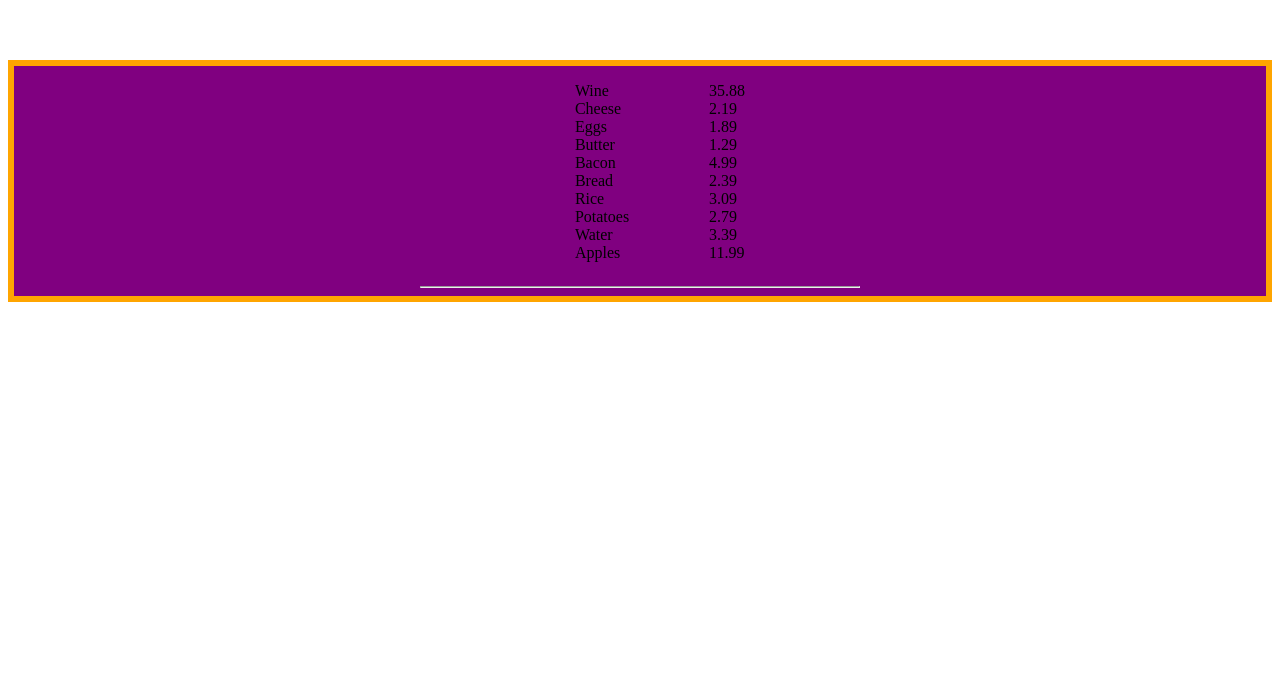
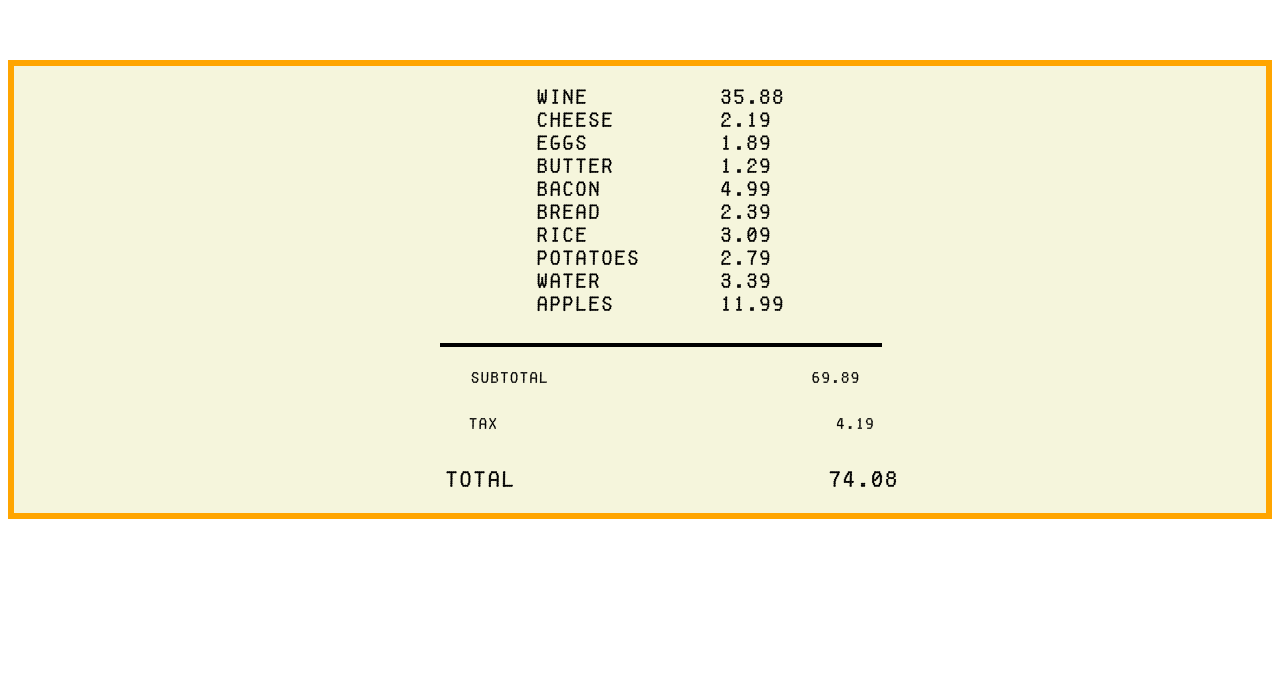
Before and after one commit to Lawson812/lab7, a plain HTML site: page index.html in a window 1280 px wide. Shown: the part 117-800 px from the top of the page. Drawn offline with Linux system fonts and the light colour scheme.

Commit message:
changed font, added subtotal, tax, total, and h1 into DOM

```diff
--- a/javascript.js
+++ b/javascript.js
@@ -38,8 +38,8 @@ groceryList.forEach(function(item){
     subtotal +=item.price;
 });
 
-/*tax and total variables*/
-var tax= subtotal* 0.06;
+
+var tax = subtotal *0.06;
 var total=subtotal + tax;
 
 /*heading*/
@@ -47,7 +47,11 @@ var total=subtotal + tax;
 var heading = document.createElement('div');
 heading.className=('heading');
 document.body.appendChild(heading);
-
+/*h1*/
+var h1=document.createElement('h1');
+h1.innerHTML='My Shopping List';
+h1.className=('h1');
+heading.appendChild(h1);
 /* shopping list body div*/
 
 var myFood = document.createElement('div');
@@ -92,3 +96,48 @@ groceryList.forEach(function(item){
     itemPrice.className=('itemPrice')
     grocPrice.appendChild(itemPrice);
 });
+
+/*tax and total variables*/
+/*tax and total variables*/
+var tax= subtotal* 0.06;
+var total=subtotal + tax;
+
+var line1 = document.createElement('p');
+line1.innerHTML ='Subtotal ';
+line1.className=('line1');
+myFood.appendChild(line1);
+
+var itemSubtotal=document.createElement('p');
+itemSubtotal.innerHTML=subtotal;
+itemSubtotal.className=('subtotal');
+myFood.appendChild(itemSubtotal);
+
+var linebreak = document.createElement("br");
+myFood.appendChild(linebreak);
+
+var line2 = document.createElement('p');
+line2.innerHTML ='Tax ';
+line2.className=('line2');
+myFood.appendChild(line2);
+
+
+var salesTax = document.createElement('p');
+salesTax.innerHTML=tax.toFixed(2);
+salesTax.className=('salesTax')
+myFood.appendChild(salesTax);
+
+
+var linebreak = document.createElement("br");
+myFood.appendChild(linebreak);
+
+var line3 = document.createElement('p');
+line3.innerHTML ='Total ';
+line3.className=('line3');
+myFood.appendChild(line3);
+
+
+
+var finalTotal = document.createElement('p');
+finalTotal.innerHTML=total.toFixed(2);
+finalTotal.className=('finalTotal');
+myFood.appendChild(finalTotal);
--- a/style.css
+++ b/style.css
@@ -1,3 +1,9 @@
+@font-face{
+    font-family:receipt;
+    src:url(fakereceipt.ttf);
+}
+
+
 .heading {
     border:3px black solid;
     background-color:darkolivegreen;
@@ -8,7 +14,7 @@
 }
 .myFood {
     border:6px orange solid;
-    background-color:purple;
+    background-color:beige;
     text-align: center;
 }
 
@@ -16,13 +22,64 @@
     display:inline-block;
     list-style: none;
     text-align: left;
+    font-family:receipt;
+    font-size:120%;
+
 }
 
 .grocPrice{
     display:inline-block;
     text-align: left;
+    font-family:receipt;
+    font-size:120%;
 }
 .hr{
     width:35%;
-    color:black;
+    margin-left:34%;
+    border:2px black solid;
+
 }
+.line1{
+    font-family:receipt;
+    font-size:90%;
+    display:inline-block;
+    margin-left:4%;
+}
+.subtotal {
+    font-family:receipt;
+    font-size:90%;
+    display:inline-block;
+    margin-left:21%;
+}
+.line2{
+     font-family:receipt;
+    font-size:90%;
+    display:inline-block;
+    margin-left:5%;
+}
+
+
+.salesTax {
+     font-family:receipt;
+    font-size:90%;
+    display:inline-block;
+    margin-left:27%;
+}
+.line3{
+     font-family:receipt;
+    font-size:130%;
+    display:inline-block;
+    margin-left:5%;
+}
+
+.finalTotal{
+     font-family:receipt;
+    font-size:130%;
+    display:inline-block;
+    margin-left:25%;
+}
+.h1{
+    text-align:center;
+    font-family:receipt;
+    font-size: 210%;
+}
```
Also changed, not shown: fakereceipt.ttf (added).
